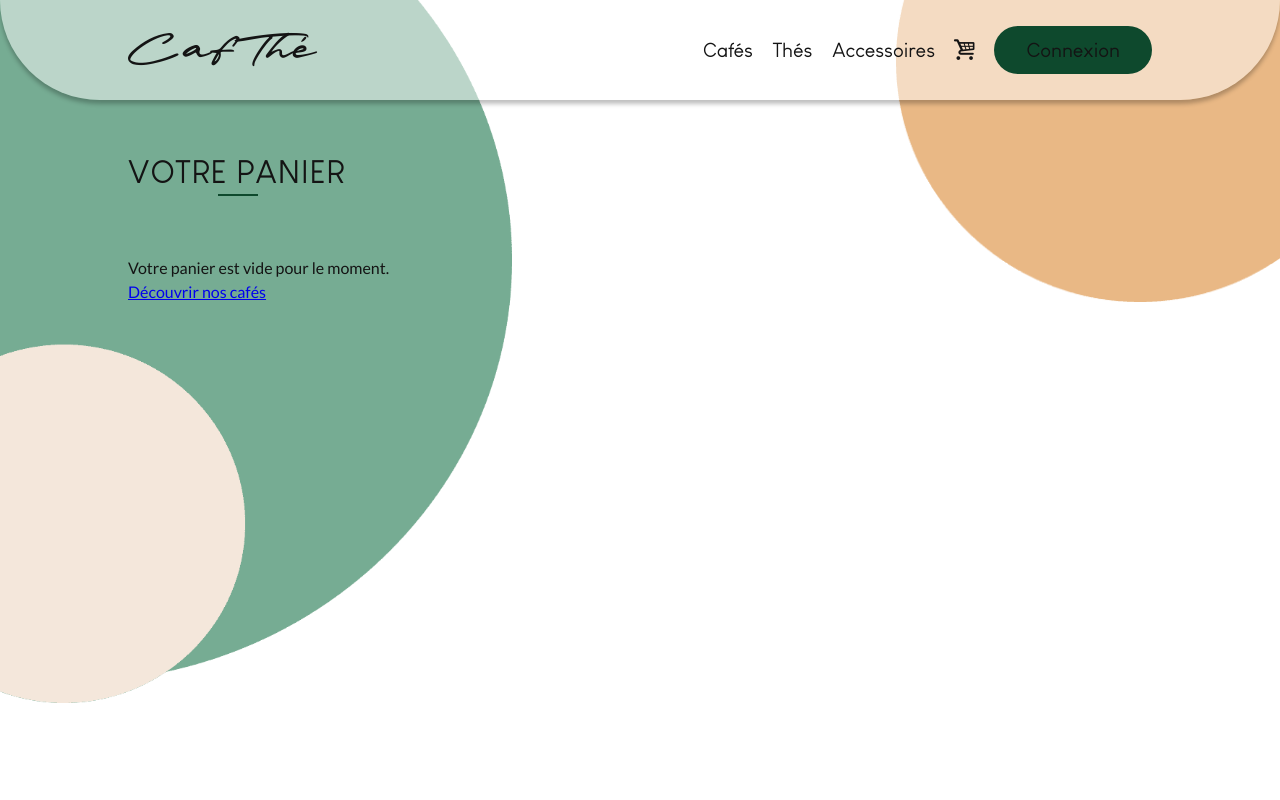
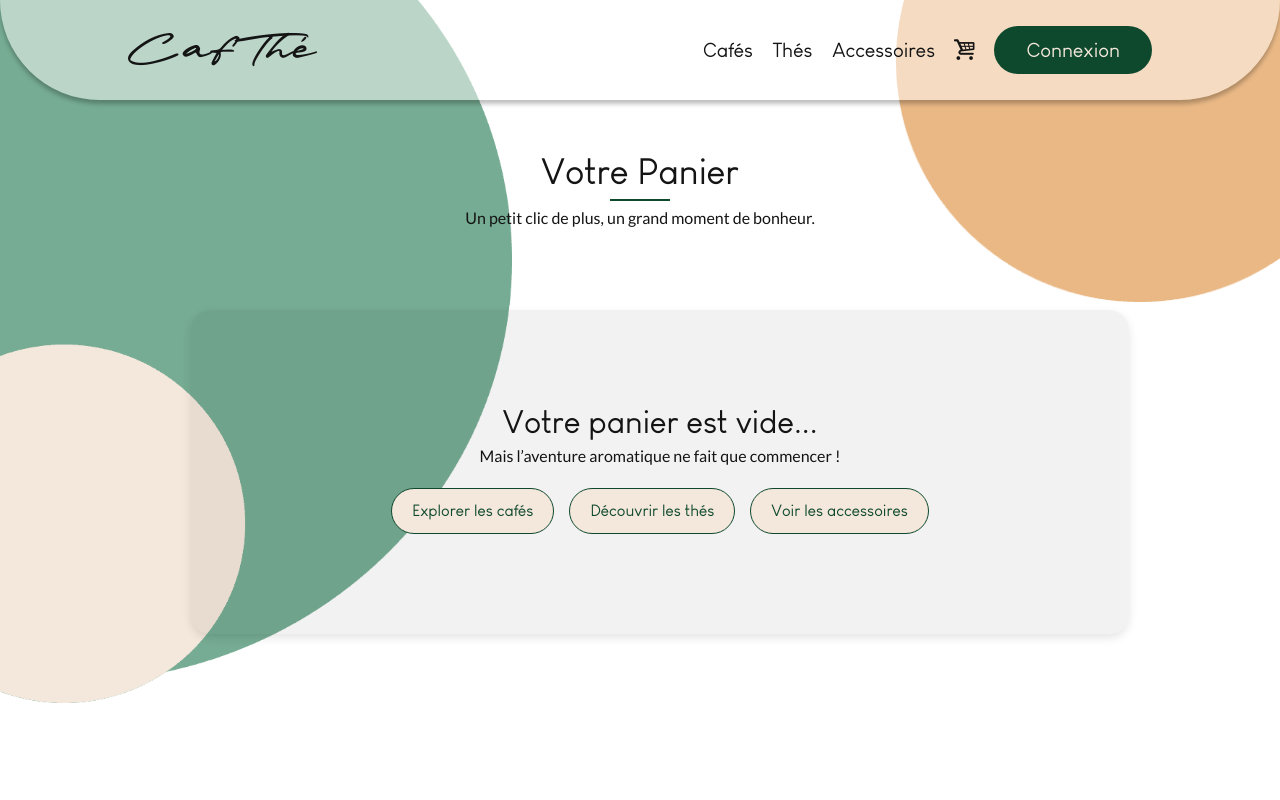
Before and after one commit to ThibautG/cafthe_react, a React (Create React App) app: page /panier in a window 1280 px wide. Shown: the top 800 px of the page. Built offline with nearby package versions, Linux system fonts and the light colour scheme.

Commit message:
CSS Panier final + SAVE avant travail ProductDetails.js

```diff
--- a/src/pages/Cart.js
+++ b/src/pages/Cart.js
@@ -11,13 +11,20 @@ function Cart(props) {
 
     return (
         <section className={"cart"}>
-                <h1>Votre Panier</h1>
+                <h1 className={"cart-title"}>Votre Panier</h1>
+                <p className={"cart-subtitle"}>Un petit clic de plus, un grand moment de bonheur.</p>
                 {cart.length === 0 ? (
                     <div className={"cart-empty"}>
-                        <p>Votre panier est vide pour le moment.</p>
-                        <Link to="/produits/cafes" className={"cart-back-btn"}>
-                            Découvrir nos cafés
-                        </Link>
+                        <div className={"cart-empty-banner"}>
+                            <h2>Votre panier est vide...</h2>
+                            <p>Mais l’aventure aromatique ne fait que commencer !</p>
+                            <div className={"cart-empty-links"}>
+                                <Link to={"/produits/cafes"}>Explorer les cafés</Link>
+                                <Link to={"/produits/thes"}>Découvrir les thés</Link>
+                                <Link to={"/produits/accessoires"}>Voir les accessoires</Link>
+                            </div>
+                        </div>
+
                     </div>
                 ) : (
                     <div className={"cart-full"}>
@@ -25,7 +32,7 @@ function Cart(props) {
                             {cart.map((item) => (
                                 <div className={"cart-product"} key={item.Identifiant_produit}>
                                     <div className={"cart-product-image"}>
-                                        <img src={item.url_img_produit} alt={item.Designation_produit}/>
+                                    <img src={item.url_img_produit} alt={item.Designation_produit}/>
                                         <Link to={`/produit/${item.Identifiant_produit}`}
                                               className={"cart-details-btn"}>
                                             Voir détails
@@ -47,8 +54,8 @@ function Cart(props) {
                                             <ul className={"cart-product-price"}>
                                                 <li>Prix unitaire : {item.Prix_ttc_produit}€</li>
                                                 <li>
-                                                    <strong>Total TTC :</strong>
-                                                    {(item.Prix_ttc_produit * item.qtt).toFixed(2)}€
+                                                    <strong>Total TTC :
+                                                    {(item.Prix_ttc_produit * item.qtt).toFixed(2)}€</strong>
                                                 </li>
                                             </ul>
                                         </div>
--- a/src/styles/Cart.css
+++ b/src/styles/Cart.css
@@ -5,27 +5,89 @@
 */
 
 .cart {
-    min-height: 80rem;
+    min-height: 115vh;
 }
 
-.cart h1 {
+.cart-title {
+    font-family: var(--font-title);
+    font-size: var(--font-size-baseline);
+    color: var(--color-text-main);
+    padding-top: 6rem;
+    padding-bottom: 0.5rem;
+    text-align: center;
+}
+
+.cart-title::after {
+    content: "";
+    display: block;
+    width: 60px;
+    height: 2px;
+    background-color: var(--color-dark-green);
+    margin: 1.5rem auto 0;
+}
+
+.cart-subtitle {
+    text-align: center;
+    color: var(--color-text-main);
+    margin-bottom: 6rem;
+}
+
+.cart-empty {
+    width: 100%;
+    /*
+    min-height: 60vh;
+    */
+    display: flex;
+    justify-content: center;
+    align-items: center;
+    padding: 2rem 2rem;
+}
+
+.cart-empty-banner {
+    background-color: rgba(0, 0, 0, 0.05); /* gris léger opacifié */
+    padding: 10rem 20rem;
+    border-radius: 2rem;
+    text-align: center;
+    max-width: 600px;
+    box-shadow: 0 4px 10px rgba(0, 0, 0, 0.1);
+}
+
+.cart-empty-banner h2 {
     font-family: var(--font-title);
     font-size: var(--font-size-h2);
+    margin-bottom: 1rem;
     color: var(--color-text-main);
-    padding-top: 6rem;
-    padding-bottom: 6rem;
-    text-transform: uppercase;
-    letter-spacing: 1px;
 }
 
-.cart h1::after {
-    content: "";
-    display: block;
-    width: 40px;
-    height: 2px;
-    margin: 1rem 9rem 0;
+.cart-empty-banner p {
+    font-size: var(--font-size-body);
+    color: var(--color-text-main);
+    margin-bottom: 2rem;
+}
+
+.cart-empty-links {
+    display: flex;
+    justify-content: center;
+    flex-wrap: wrap;
+    gap: 1.5rem;
+}
+
+.cart-empty-links a {
+    padding: 1rem 2rem;
+    background-color: var(--color-light-orange);
+    color: var(--color-dark-green);
+    text-decoration: none;
+    border: 1px solid var(--color-dark-green);
+    border-radius: 30px;
+    font-family: var(--font-title);
+    transition: background-color 0.3s ease, color 0.3s ease;
+}
+
+.cart-empty-links a:hover {
     background-color: var(--color-dark-green);
+    color: var(--color-light-orange);
 }
+
 
 .cart-full {
     display: flex;
--- a/src/styles/Footer.css
+++ b/src/styles/Footer.css
@@ -156,11 +156,14 @@ footer {
 /* ----------------------------------- */
 
 .footer-links {
-    border-top: 1px solid var(--color-dark-grey);
+    border-top: 2px solid var(--color-light-green);
     padding-inline: 10%;
     padding-block: 3rem;
     display: flex;
     justify-content: space-evenly;
+    gap: 6rem;
+    max-width: 50rem;
+    margin: 0 auto;
 }
 
 .footer-links a {
--- a/src/styles/Navbar.css
+++ b/src/styles/Navbar.css
@@ -43,7 +43,7 @@ nav {
 .navbar-button a{
     display: inline-block;
     text-decoration: none;
-    color: var(--color-text-main);
+    color: var(--color-light-orange);
     transition: color 0.5s ease, transform 0.5s ease;
 }
 
--- a/src/styles/Products.css
+++ b/src/styles/Products.css
@@ -10,7 +10,8 @@
 
 .section-products-title {
     padding-top: 6rem;
-    font-family: var(--font-logo);
+    padding-bottom: 0.5rem;
+    font-family: var(--font-title);
     font-size: var(--font-size-baseline);
     text-align: center;
 }
@@ -19,18 +20,13 @@
     content: "";
     display: block;
     width: 60px;
-    height: 0.5px;
+    height: 2px;
     background-color: var(--color-dark-green);
-    margin: 0.5rem auto 0;
+    margin: 1.5rem auto 0;
 }
 
 .section-products-subtitle {
     text-align: center;
     color: var(--color-text-main);
-    font-style: italic;
-    /*
-    font-size: var(--font-size-body);
-    */
     margin-bottom: 3rem;
-
 }
```
